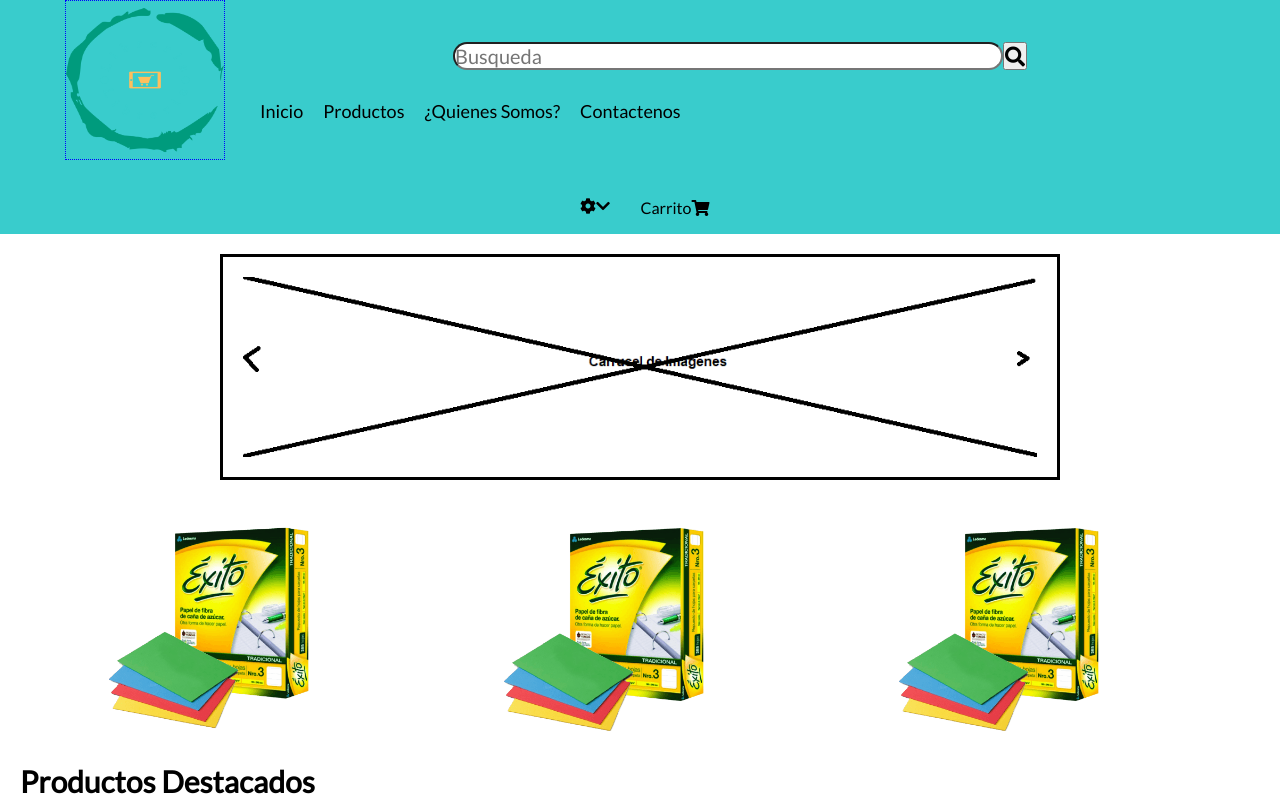
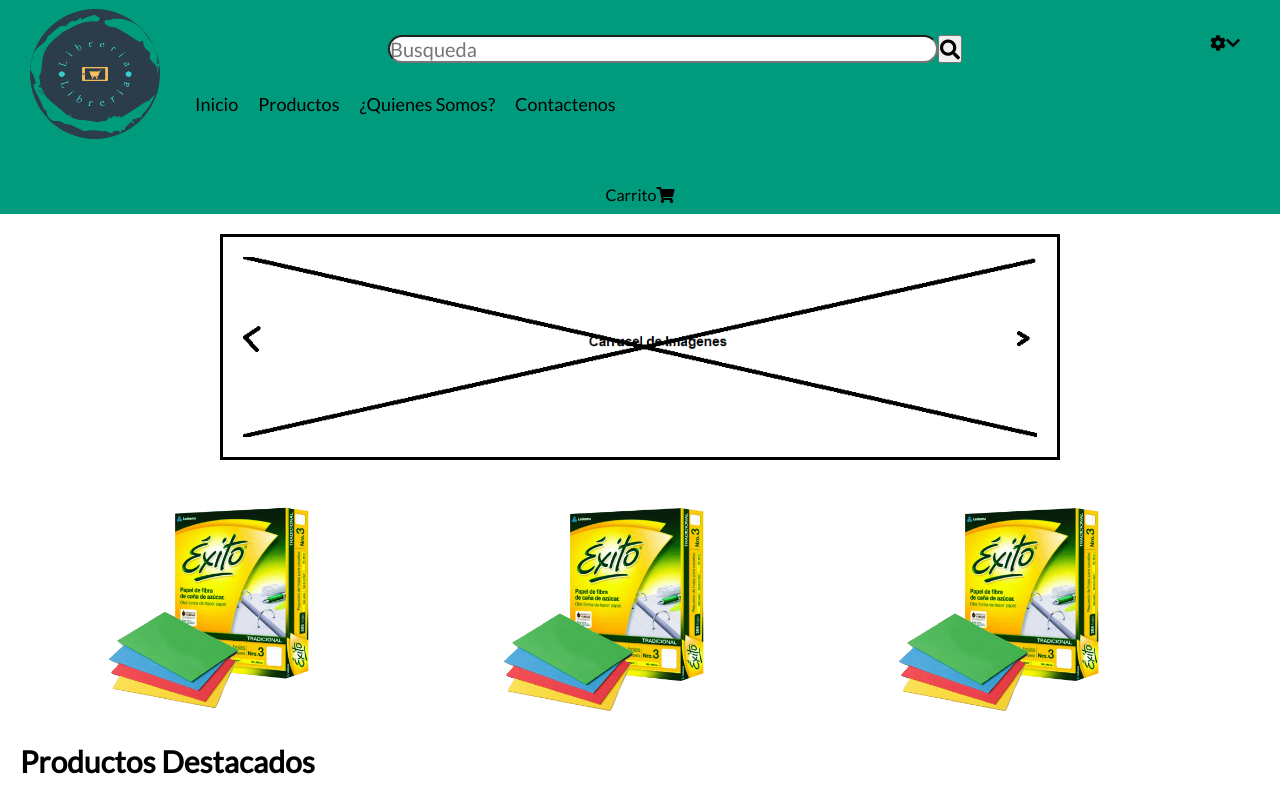
Before and after one commit to Manustoteles/grupo_2_libreria, a website: page views/index.html in a window 1280 px wide. Shown: the top 796 px of the page. Drawn offline with Linux system fonts and the light colour scheme; files whose address does not match are found by name.

Commit message:
nuevos colores

```diff
--- a/public/css/general_styles.css
+++ b/public/css/general_styles.css
@@ -19,7 +19,8 @@
 }
 /*header*/
 header{
-    background-color: var(--celeste);
+    background-color: var(--Verde);
+
 }
 
 .header_navbar{
@@ -34,10 +35,12 @@
 }
 
 .header__logo img{
-    width: 160px;
-    height: 160px;
-    margin: 0px 0px 0px 40px;
-    border: blue dotted 1px;
+    width: 130px;
+    height: 130px;
+    margin: 0px 0px 0px 10px;
+    background-color: #2B3D4A;
+    border-radius: 50%;
+
 }
 
 .header__search{
@@ -158,7 +161,7 @@
 
 /*footer*/
 footer{
-    background-color: var(--azul);
+    background-color: var(--celeste);
 }
 
 .footer_account{
```
